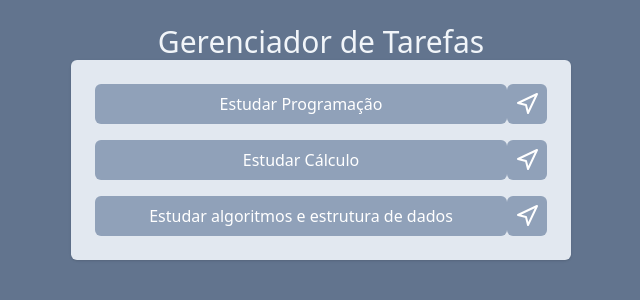
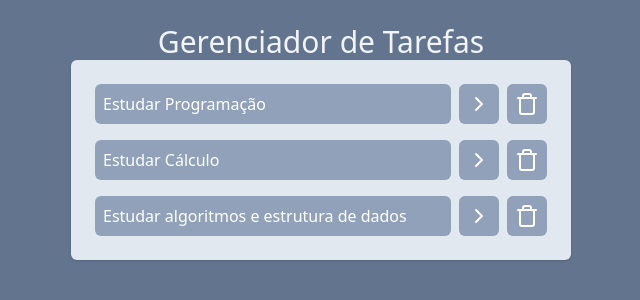
Before and after one commit to nathangpulido/Gerenciador-de-tarefas-com-React, a React (Vite) app: page / in a window 1280 px wide. Shown: the top 300 px of the page, without its empty margins (319-959 px from the left). Built offline with nearby package versions, Linux system fonts and the light colour scheme.

Commit message:
feat: concluído componente de visualização de tarefa

```diff
--- a/src/App.jsx
+++ b/src/App.jsx
@@ -23,14 +23,37 @@
         "Revisar a base de algoritmos de ordenação e as principais estrutura de dados e como implementar",
     },
   ]);
+
+  function onTaskClick(taskId) {
+    const newTasks = tasks.map((task) => {
+      //PRECISO ATUALIZAR ESSA TAREFA
+      if (task.id === taskId) {
+        return { ...task, isCompleted: !task.isCompleted };
+      }
+
+      //NÃO PRECISO ATUALIZAR ESSA TAREFA
+      return task;
+    });
+    setTasks(newTasks);
+  }
+
+  function onDeleteTaskClick(taskId) {
+    const newTasks = tasks.filter((task) => task.id !== taskId);
+    setTasks(newTasks);
+  }
+
   return (
     <div className="w-screen h-screen bg-slate-500 flex justify-center p-6">
       <div className="w-[500px]">
         <h1 className="text-3xl text-slate-100 text-center">
           Gerenciador de Tarefas
         </h1>
-        <Tasks tasks={tasks} />
         <AddTask />
+        <Tasks
+          tasks={tasks}
+          onTaskClick={onTaskClick}
+          onDeleteTaskClick={onDeleteTaskClick}
+        />
       </div>
     </div>
   );
--- a/src/components/Tasks.jsx
+++ b/src/components/Tasks.jsx
@@ -1,15 +1,26 @@
-import { Navigation } from "lucide-react";
+import { ChevronRight, Trash } from "lucide-react";
 
-function Tasks(props) {
+function Tasks({ tasks, onTaskClick, onDeleteTaskClick }) {
   return (
     <ul className="space-y-4 p-6 bg-slate-200 rounded-md shadow">
-      {props.tasks.map((task) => (
-        <li key={task.id} className="flex">
-          <button className="bg-slate-400 w-full text-white p-2 rounded-md">
+      {tasks.map((task) => (
+        <li key={task.id} className="flex gap-2">
+          <button
+            onClick={() => onTaskClick(task.id)}
+            className={`text-left bg-slate-400 w-full text-white p-2 rounded-md ${
+              task.isCompleted && "line-through"
+            }`}
+          >
             {task.title}
           </button>
           <button className="bg-slate-400 p-2 rounded-md text-white">
-            <Navigation />
+            <ChevronRight />
+          </button>
+          <button
+            onClick={() => onDeleteTaskClick(task.id)}
+            className="bg-slate-400 p-2 rounded-md text-white"
+          >
+            <Trash />
           </button>
         </li>
       ))}
```
